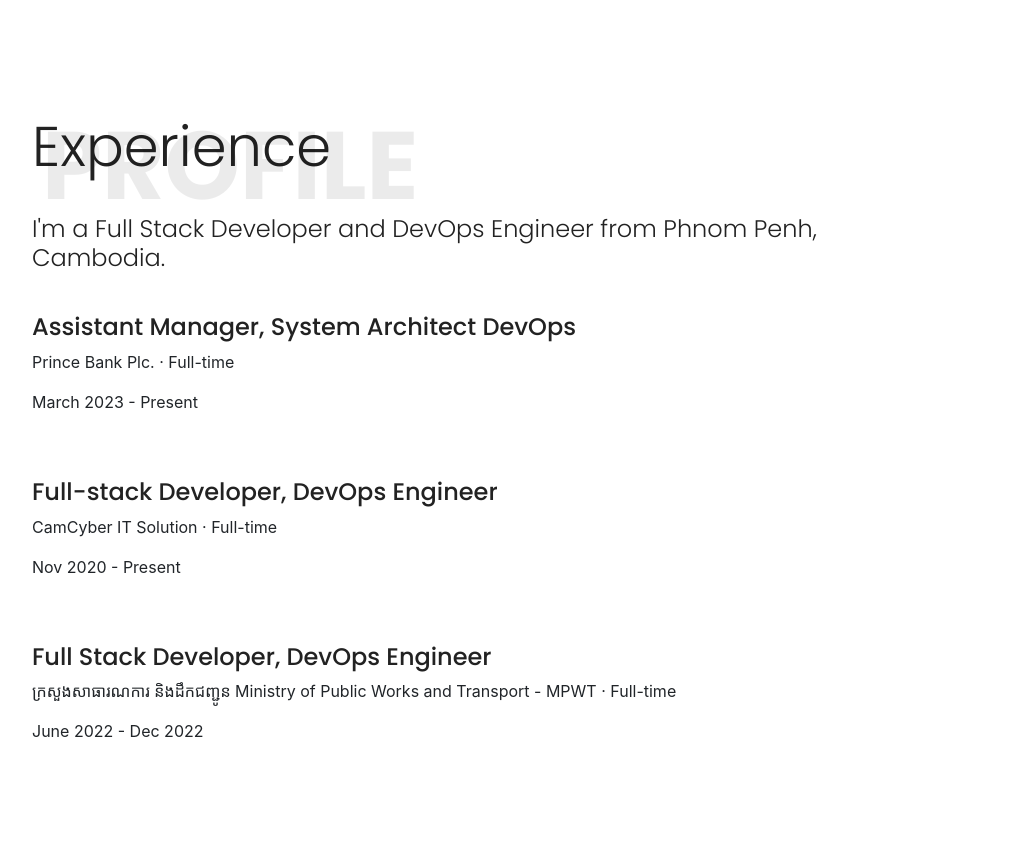
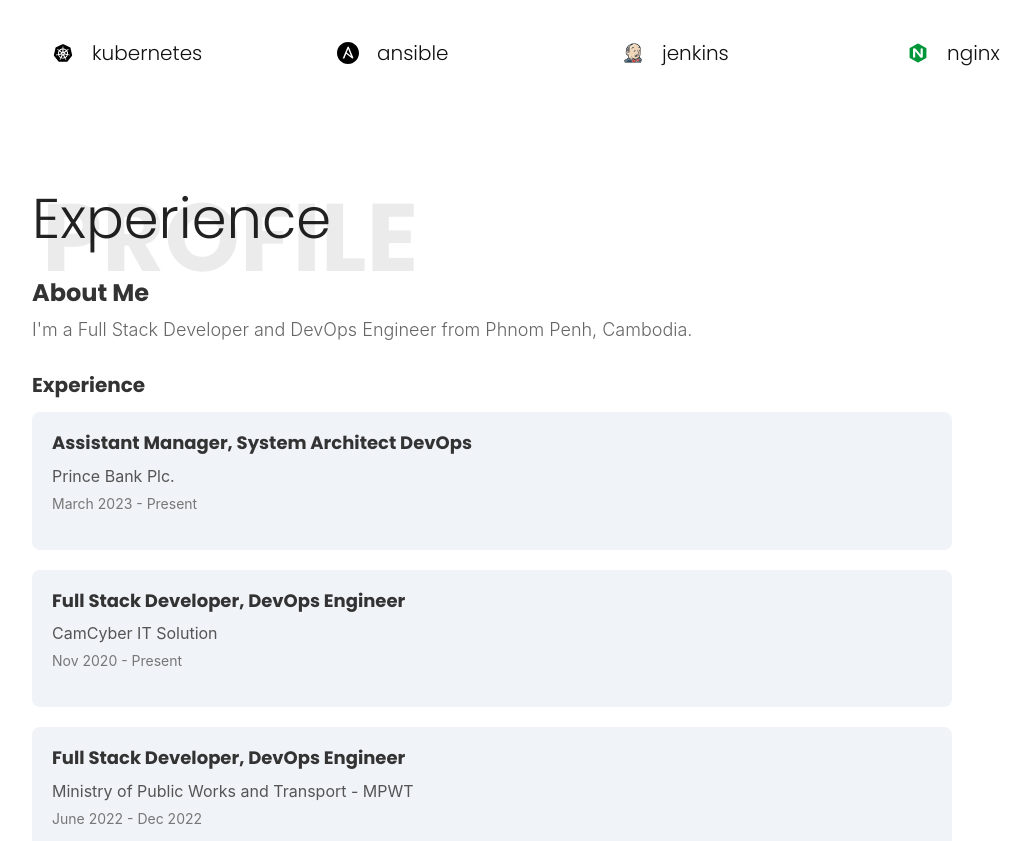
Before and after one commit to kimhak1689/welcoming-page, a plain HTML site: page index.html in a window 1280 px wide. Shown: the part 1651-2492 px from the top of the page, without its empty margins (53-1084 px from the left). Drawn offline with nearby package versions, Linux system fonts and the light colour scheme.

Commit message:
update latest

```diff
--- a/index.css
+++ b/index.css
@@ -132,6 +132,14 @@
   line-height: 1;
 }
 
+.interests .icon-box img {
+  width: 32px; /* Set the width to match the desired size */
+  height: 32px; /* Set the height to match the desired size */
+  padding-right: 10px;
+  line-height: 1;
+
+}
+
 .interests .icon-box h3 {
   font-weight: 300;
   margin: 0;
@@ -215,3 +223,48 @@
   .blog-entry .meta > div a {
     font-size: 15px;
     color: #8c8c8c; }
+
+    .profile-heading {
+      font-size: 24px;
+      font-weight: bold;
+      color: #333;
+  }
+
+  .profile-text {
+      font-size: 18px;
+      color: #666;
+      margin-bottom: 20px;
+  }
+
+  .section-heading {
+      font-size: 20px;
+      font-weight: bold;
+      color: #333;
+      margin-top: 30px;
+      margin-bottom: 15px;
+  }
+
+  .experience-item, .education-item {
+      background-color: #f0f3f8;
+      border-radius: 8px;
+      padding: 20px;
+      margin-bottom: 20px;
+  }
+
+  .experience-item h4, .education-item h4 {
+      font-size: 18px;
+      font-weight: bold;
+      color: #333;
+      margin-bottom: 10px;
+  }
+
+  .company, .institution {
+      font-size: 16px;
+      color: #555;
+      margin-bottom: 5px;
+  }
+
+  .duration {
+      font-size: 14px;
+      color: #777;
+  }
--- a/index.html
+++ b/index.html
@@ -11,7 +11,8 @@
     <link rel="stylesheet" href="https://cdnjs.cloudflare.com/ajax/libs/animate.css/4.0.0/animate.min.css" />
     <link rel="stylesheet" href="https://stackpath.bootstrapcdn.com/bootstrap/4.5.0/css/bootstrap.min.css"
         integrity="sha384-9aIt2nRpC12Uk9gS9baDl411NQApFmC26EwAOH8WgZl5MYYxFfc+NcPb1dKGj7Sk" crossorigin="anonymous">
-        <link rel="stylesheet" href="https://use.fontawesome.com/releases/v5.15.3/css/all.css" integrity="sha384-XXj+bNt+YvT9PQo8nz/ZahZ+gWNjv+0v3YFT3jK3vc0J2S0M+PmDz4TNpYYkZ4J4" crossorigin="anonymous">
+    <link rel="stylesheet" href="https://use.fontawesome.com/releases/v5.15.3/css/all.css"
+        integrity="sha384-XXj+bNt+YvT9PQo8nz/ZahZ+gWNjv+0v3YFT3jK3vc0J2S0M+PmDz4TNpYYkZ4J4" crossorigin="anonymous">
 
 </head>
 
@@ -32,7 +33,7 @@
                     <p class="lead pl-2">Full Stack Developer, DevOps Engineer</p>
                 </div>
                 <div class="col-lg-4 text-center my-auto pb-5 rounded-circle"><img class="img-fluid rounded-circle"
-                        src="./LOL.jpg"></div>
+                        src="./image/LOL.jpg"></div>
             </div>
         </section>
 
@@ -44,13 +45,14 @@
                         <h1 class="bold-text">About</h1>
                         <div class="pt-5">
                             <h2 class="mb-5">Hello!</h2>
-                            <p>Every task, no matter how small, can make a big difference. Find a job that is fulfilling and meaningful to you, and don't be afraid to explore new opportunities.
+                            <p>Every task, no matter how small, can make a big difference. Find a job that is fulfilling
+                                and meaningful to you, and don't be afraid to explore new opportunities.
                             </p>
                             <ul class="social-links list-unstyled mt-4">
                                 <li><a href="mailto: hankimhak451@gmail.com">
                                         <ion-icon name="mail-outline"></ion-icon>
                                     </a></li>
-                                    <li><a href="https://www.instagram.com/definitelynothak/">
+                                <li><a href="https://www.instagram.com/definitelynothak/">
                                         <ion-icon name="logo-instagram"></ion-icon>
                                     </a></li>
                                 <li><a href="#">
@@ -160,6 +162,31 @@
                         <h3>python</h3>
                     </div>
                 </div>
+                <div class="col-lg-3 col-md-4">
+                    <div class="icon-box">
+                        <img src="image/kubernetes.svg" alt="Kubernetes Icon">
+                        <h3>kubernetes</h3>
+                    </div>
+                </div>
+                <div class="col-lg-3 col-md-4">
+                    <div class="icon-box">
+                        <img src="image/ansible.svg" alt="ansible Icon">
+                        <h3>ansible</h3>
+                    </div>
+                </div>
+
+                <div class="col-lg-3 col-md-4">
+                    <div class="icon-box">
+                        <img src="image/jenkins.svg" alt="jenkin Icon">
+                        <h3>jenkins</h3>
+                    </div>
+                </div>
+                  <div class="col-lg-3 col-md-4">
+                    <div class="icon-box">
+                        <img src="image/nginx.svg" alt="jenkin Icon">
+                        <h3>nginx</h3>
+                    </div>
+                </div>
             </div>
 
         </section>
@@ -168,66 +195,44 @@
             <h1 class="bold-text bg-text">Profile</h1>
             <div class="row d-flex">
                 <div class="col-md-10">
-                    <h4 class="dmb-4 mt-2 profile-text">I'm a Full Stack Developer and DevOps Engineer from Phnom Penh, Cambodia.</h4>
+                    <h2 class="profile-heading">About Me</h2>
+                    <p class="profile-text">I'm a Full Stack Developer and DevOps Engineer from Phnom Penh, Cambodia.</p>
 
-                    <div class="mt-3">
-                        <div class="py-4">
-                            <div class="desc">
-                                <h4>Assistant Manager, System Architect DevOps</h4>
-                                <p>Prince Bank Plc. · Full-time</p>
-                            </div>
-                            <div>
-                                <p>March 2023 - Present</p>
-                            </div>
+                    <div class="experience">
+                        <h3 class="section-heading">Experience</h3>
+                        <div class="experience-item">
+                            <h4>Assistant Manager, System Architect DevOps</h4>
+                            <p class="company">Prince Bank Plc.</p>
+                            <p class="duration">March 2023 - Present</p>
                         </div>
-
-                        <div class="py-4">
-                            <div class="desc">
-                                <h4>Full-stack Developer, DevOps Engineer</h4>
-                                <p>CamCyber IT Solution · Full-time</p>
-                            </div>
-                            <div>
-                                <p>Nov 2020 - Present</p>
-                            </div>
+                        <div class="experience-item">
+                            <h4>Full Stack Developer, DevOps Engineer</h4>
+                            <p class="company">CamCyber IT Solution</p>
+                            <p class="duration">Nov 2020 - Present</p>
                         </div>
-
-                        <div class="py-4">
-                            <div class="desc">
-                                <h4>Full Stack Developer, DevOps Engineer</h4>
-                                <p>ក្រសួងសាធារណការ និងដឹកជញ្ជូន Ministry of Public Works and Transport - MPWT ·
-                                    Full-time</p>
-                            </div>
-                            <div>
-                                <p>June 2022 - Dec 2022</p>
-                            </div>
+                        <div class="experience-item">
+                            <h4>Full Stack Developer, DevOps Engineer</h4>
+                            <p class="company">Ministry of Public Works and Transport - MPWT</p>
+                            <p class="duration">June 2022 - Dec 2022</p>
                         </div>
                     </div>
 
-
-
-                    <h1 class="display-4 mt-5">Education</h4>
-                        <h1 class="bold-text bg-text">Academics</h1>
-                        <div class="py-4">
-                            <div class="desc">
-                                <h4>Bachelor of Engineering - BE, Information and Communication Engineering</h4>
-                                <p>Institute of Technology of Cambodia</p>
-                            </div>
-                            <div>
-                                <p>Nov 2018 - 2023</p>
-                            </div>
+                    <div class="education">
+                        <h3 class="section-heading">Education</h3>
+                        <div class="education-item">
+                            <h4>Bachelor of Engineering - BE (M1), Information and Communication Engineering</h4>
+                            <p class="institution">Institute of Technology of Cambodia</p>
+                            <p class="duration">Nov 2018 - July 2023</p>
                         </div>
-
-                        <div class="py-4">
-                            <div class="desc">
-                                <h4>High School Diploma, Science</h4>
-                                <p>10 January 1979 High School</p>
-                            </div>
-                            <div>
-                                <p>2015 - 2018</p>
-                            </div>
+                        <div class="education-item">
+                            <h4>High School Diploma, Science</h4>
+                            <p class="institution">10 January 1979 High School</p>
+                            <p class="duration">Nov 2015 - Aug 2018</p>
                         </div>
+                    </div>
                 </div>
             </div>
+
         </section>
 
         <section>
@@ -240,7 +245,7 @@
                         <li><a href="mailto: hankimhak451@gmail.com">
                                 <ion-icon name="mail-outline"></ion-icon>
                             </a></li>
-                            <li><a href="https://www.instagram.com/definitelynothak/">
+                        <li><a href="https://www.instagram.com/definitelynothak/">
                                 <ion-icon name="logo-instagram"></ion-icon>
                             </a></li>
                         <li><a href="#">
```
Also changed, not shown: image/LOL.jpg (renamed from LOL.jpg), image/ansible.svg (added), image/docker.svg (added), image/favicon.ico (renamed from favicon.ico), image/gitlab.svg (added), image/javascript-logo.svg (added), image/jenkins.svg (added), image/kubernetes.svg (added), image/laravel-2.svg (added), image/nginx.svg (added), 5 other files.
